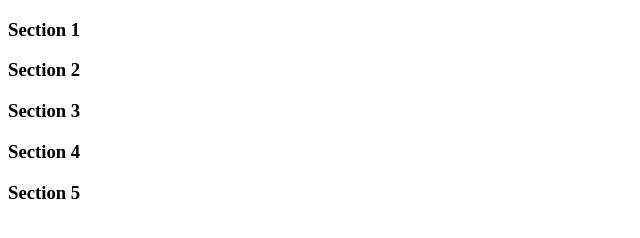
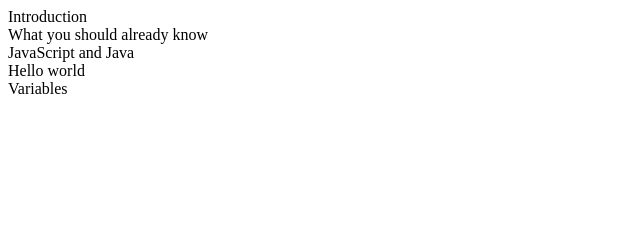
Before and after one commit to notlfish/microverse-trial-obote-ferrari, a plain HTML site: page index.html in a window 1280 px wide. Shown: the whole page, without its empty margins (0-640 px from the left). Drawn offline with Linux system fonts and the light colour scheme.

Commit message:
modifying the section tag

```diff
--- a/index.html
+++ b/index.html
@@ -22,21 +22,22 @@
 
     -->
     <script  src="js/index.js"></script>
+
     <main id="main-doc">
-      <section class="main-section">
-        <h3>Section 1</h3>
+         <section id="introduction" class="main-section">
+        <header>Introduction</header>
       </section>
-      <section class="main-section">
-        <h3>Section 2</h3>
+      <section id="what_you_should_already_know" class="main-section">
+        <header>What you should already know</header>
       </section>
-      <section class="main-section">
-        <h3>Section 3</h3>
+      <section id="javascript_and_java" class="main-section">
+        <header>JavaScript and Java</header>
       </section>
-      <section class="main-section">
-        <h3>Section 4</h3>
+      <section id="hello_world" class="main-section">
+        <header>Hello world</header>
       </section>
-      <section class="main-section">
-        <h3>Section 5</h3>
+      <section id="variables" class="main-section">
+        <header>Variables</header>
       </section>
     </main>
   </body>
```
